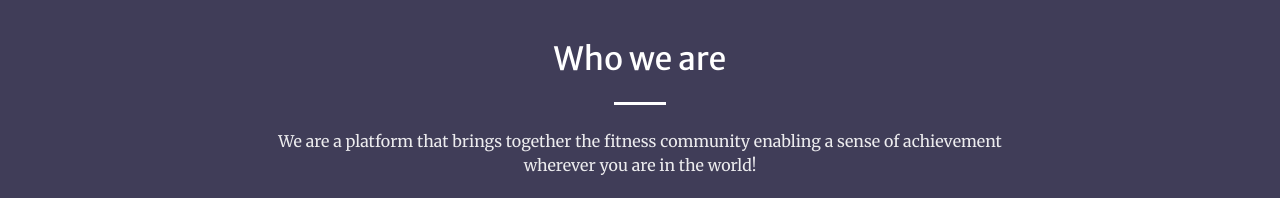
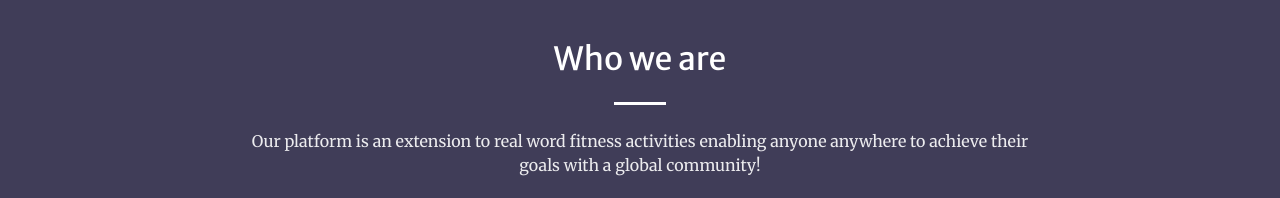
Before and after one commit to kdonahoe/geofitclub, a plain HTML site: page index.html in a window 1280 px wide. Shown: the part 960-1158 px from the top of the page. Drawn offline with nearby package versions, Linux system fonts and the light colour scheme.

Commit message:
Update index.html

```diff
--- a/index.html
+++ b/index.html
@@ -55,7 +55,7 @@
                     <div class="col-lg-8 text-center">
                         <h2 class="text-white mt-0">Who we are</h2>
                         <hr class="divider light my-4" />
-                        <p class="text-white-50 mb-4">We are a platform that brings together the fitness community enabling a sense of achievement wherever you are in the world!</p>
+                        <p class="text-white-50 mb-4">Our platform is an extension to real word fitness activities enabling anyone anywhere to achieve their goals with a global community!</p>
                         <a class="btn btn-light btn-xl js-scroll-trigger" href="#services">Get Started!</a>
                     </div>
                 </div>
```
